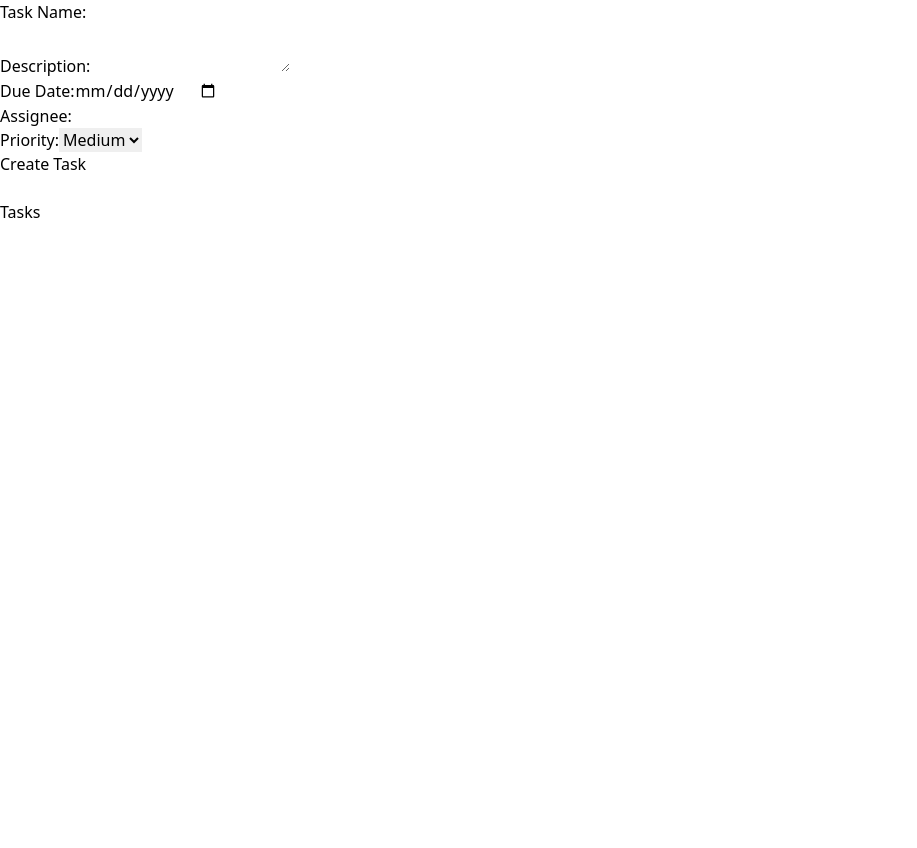
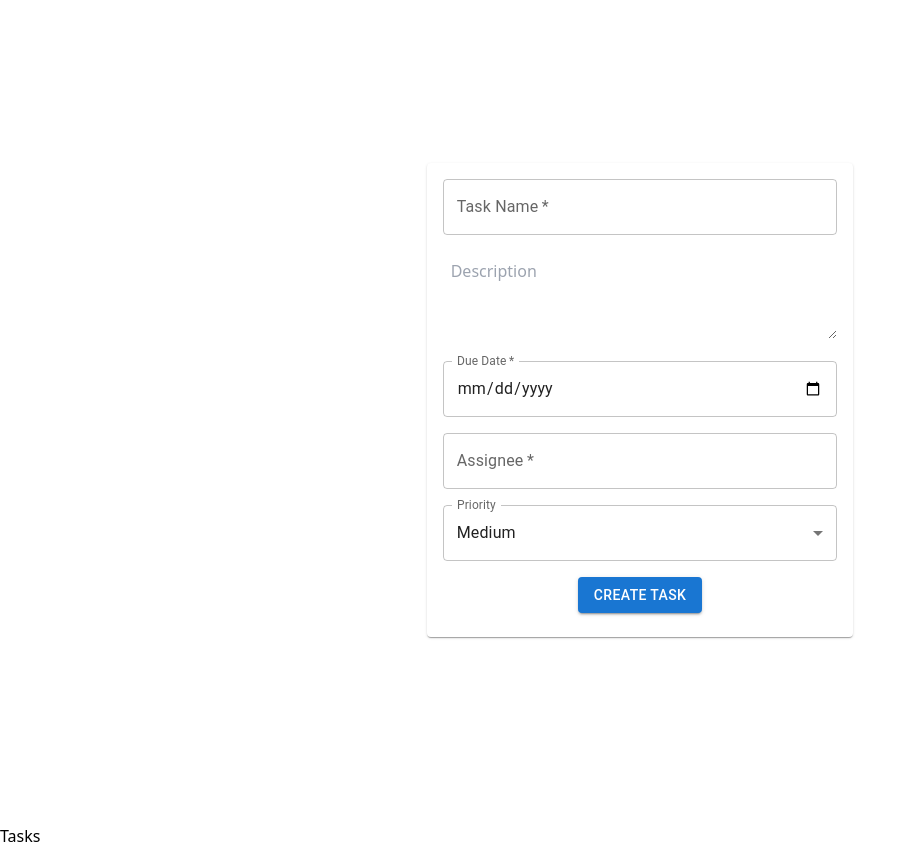
Before and after one commit to adam-zakaria/task_dashboard, a React (Vite) app: page / in a window 1280 px wide. Shown: the whole page, without its empty margins (0-917 px from the left). Before the commit the page ends 800 px from the top, so only its background shows below. Built offline with nearby package versions, Linux system fonts and the light colour scheme.

Commit message:
Update TaskForm to use mui

```diff
--- a/package.json
+++ b/package.json
@@ -10,6 +10,10 @@
     "test": "jest"
   },
   "dependencies": {
+    "@emotion/react": "^11.11.3",
+    "@emotion/styled": "^11.11.0",
+    "@fontsource/roboto": "^5.0.8",
+    "@mui/material": "^5.15.5",
     "jest-environment-jsdom": "^29.7.0",
     "react": "^18.2.0",
     "react-dom": "^18.2.0",
--- a/src/TaskForm.jsx
+++ b/src/TaskForm.jsx
@@ -1,4 +1,7 @@
 import React, { useState } from 'react';
+import { Card, CardContent, TextField, TextareaAutosize, Select, MenuItem, Button, FormControl, InputLabel } from '@mui/material';
+
+
 function TaskForm({ onTaskCreate }) {
 
   const [taskName, setTaskName] = useState('');
@@ -28,68 +31,67 @@ function TaskForm({ onTaskCreate }) {
       setAssignee('');
       setPriority('Medium');
   };
-
 return (
-      <form onSubmit={handleSubmit}>
-          <div>
-              <label>
-                  Task Name:
-                  <input
-                      type="text"
+<div className="flex justify-center items-center h-screen">
+      <Card className="w-1/3">
+        <CardContent>
+          <form onSubmit={handleSubmit} className="space-y-4">
+            <TextField
+              label="Task Name"
+              variant="outlined"
               value={taskName}
               onChange={(e) => setTaskName(e.target.value)}
               required
+              fullWidth
             />
-              </label>
-          </div>
-          <div>
-              <label>
-                  Description:
-                  <textarea
+            <TextareaAutosize
+              minRows={3}
+              placeholder="Description"
               value={description}
               onChange={(e) => setDescription(e.target.value)}
+              className="w-full mt-1 p-2"
             />
-              </label>
-          </div>
-          <div>
-              <label>
-                  Due Date:
-                  <input
+            <TextField
+              label="Due Date"
               type="date"
               value={dueDate}
               onChange={(e) => setDueDate(e.target.value)}
               required
+              fullWidth
+              InputLabelProps={{ shrink: true }}
             />
-              </label>
-          </div>
-          <div>
-              <label>
-                  Assignee:
-                  <input
-                      type="text"
+            <TextField
+              label="Assignee"
+              variant="outlined"
               value={assignee}
               onChange={(e) => setAssignee(e.target.value)}
               required
+              fullWidth
             />
-              </label>
+            <FormControl fullWidth>
+              <InputLabel id="priority-label">Priority</InputLabel>
+              <Select
+                labelId="priority-label"
+                value={priority}
+                label="Priority"
+                onChange={(e) => setPriority(e.target.value)}
+              >
+                <MenuItem value="High">High</MenuItem>
+                <MenuItem value="Medium">Medium</MenuItem>
+                <MenuItem value="Low">Low</MenuItem>
+              </Select>
+            </FormControl>
+            <div className="flex justify-center mt-4">
+              <Button type="submit" variant="contained" color="primary">
+                Create Task
+              </Button>
             </div>
-          <div>
-              <label>
-                  Priority:
-                  <select
-                      value={priority}
-                      onChange={(e) => setPriority(e.target.value)}
-                      required
-                  >
-                      <option value="High">High</option>
-                      <option value="Medium">Medium</option>
-                      <option value="Low">Low</option>
-                  </select>
-              </label>
+          </form>
+        </CardContent>
+      </Card>
     </div>
-          <button type="submit">Create Task</button>
-      </form>
   );
+
 }
 
 export default TaskForm;
```
Also changed, not shown: 2 other files (tests, documents, lock files or other folders). Lines whose indentation alone changed are shown as unchanged.
